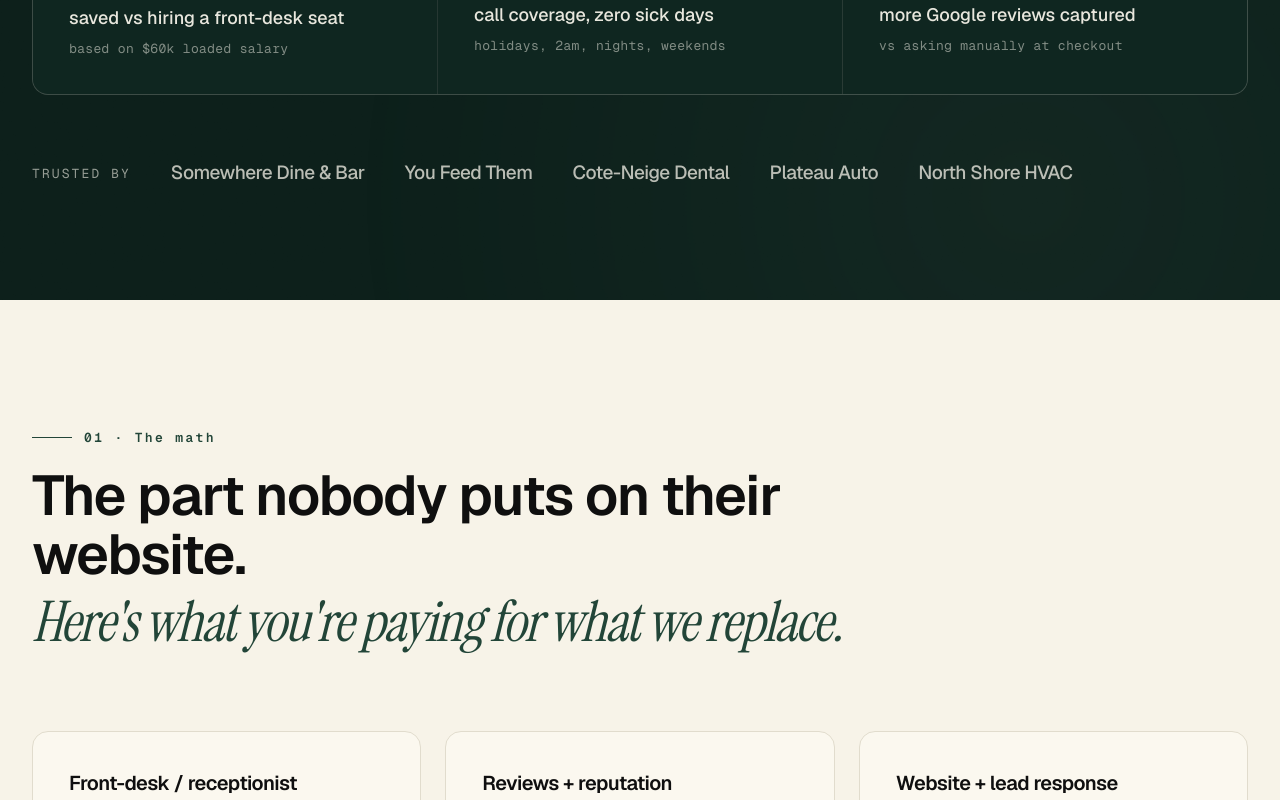
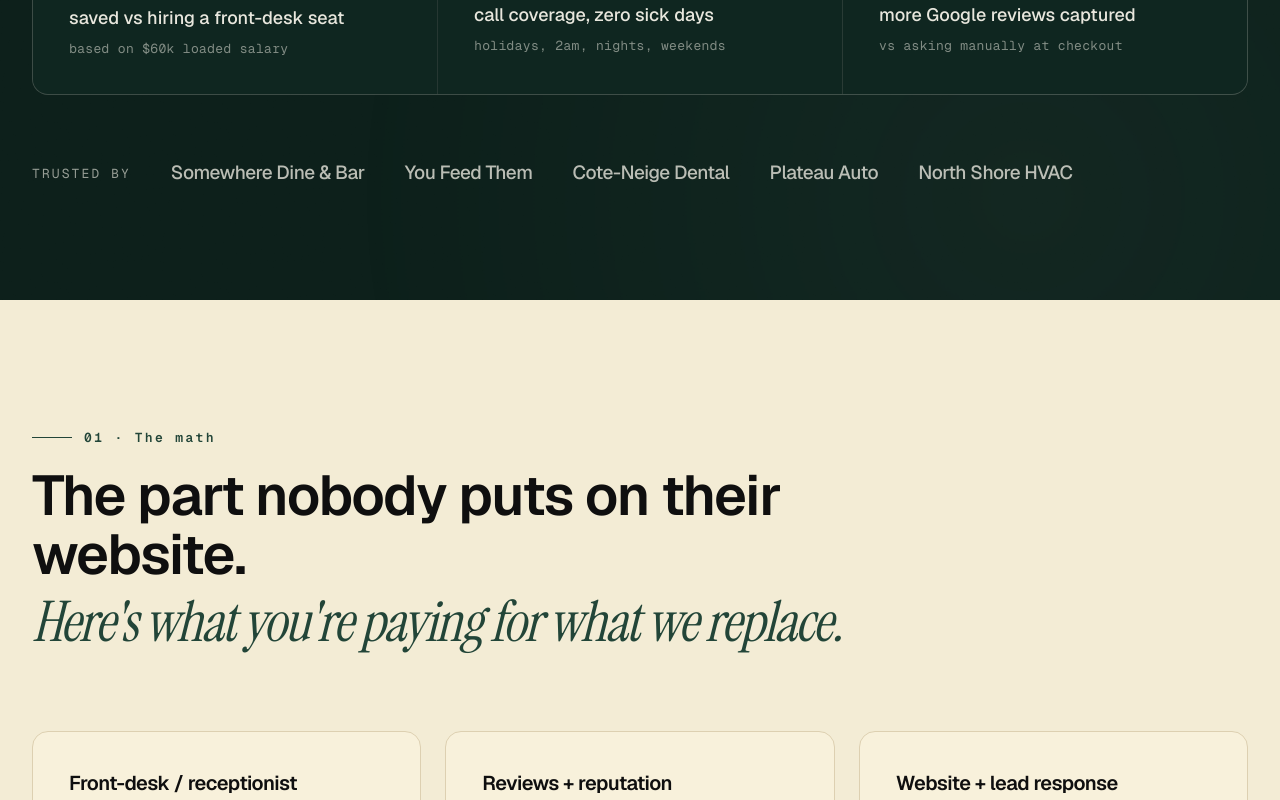
Before and after one commit to YosefBrodt/kollaborate-claude, a Next.js app: page / in a window 1280 px wide. Shown: the part 934-1734 px from the top of the page. Built offline with nearby package versions, Linux system fonts and the light colour scheme.

Commit message:
Push all light surfaces creamier (bg, bg-cream, card, pricing card, borders)

```diff
--- a/src/app/globals.css
+++ b/src/app/globals.css
@@ -2,12 +2,12 @@
 
 :root {
   /* surfaces */
-  --bg: #F7F3E8;
-  --bg-cream: #EFE8D5;
+  --bg: #F3ECD5;
+  --bg-cream: #EADFBF;
   --bg-dark: #0C1F1A;
   --bg-dark-2: #0F2620;
-  --card: #FBF8EF;
-  --card-pricing: #F4EDDB;
+  --card: #F8F1DB;
+  --card-pricing: #EEE1C2;
 
   /* text */
   --text: #0F0F0F;
@@ -16,8 +16,8 @@
   --text-muted-dark: #9BB0A3;
 
   /* lines */
-  --border: #E1DCCD;
-  --border-strong: #C9C1AD;
+  --border: #DDD0B1;
+  --border-strong: #BFB092;
   --border-on-dark: rgba(244, 241, 232, 0.11);
 
   /* accent */
```
